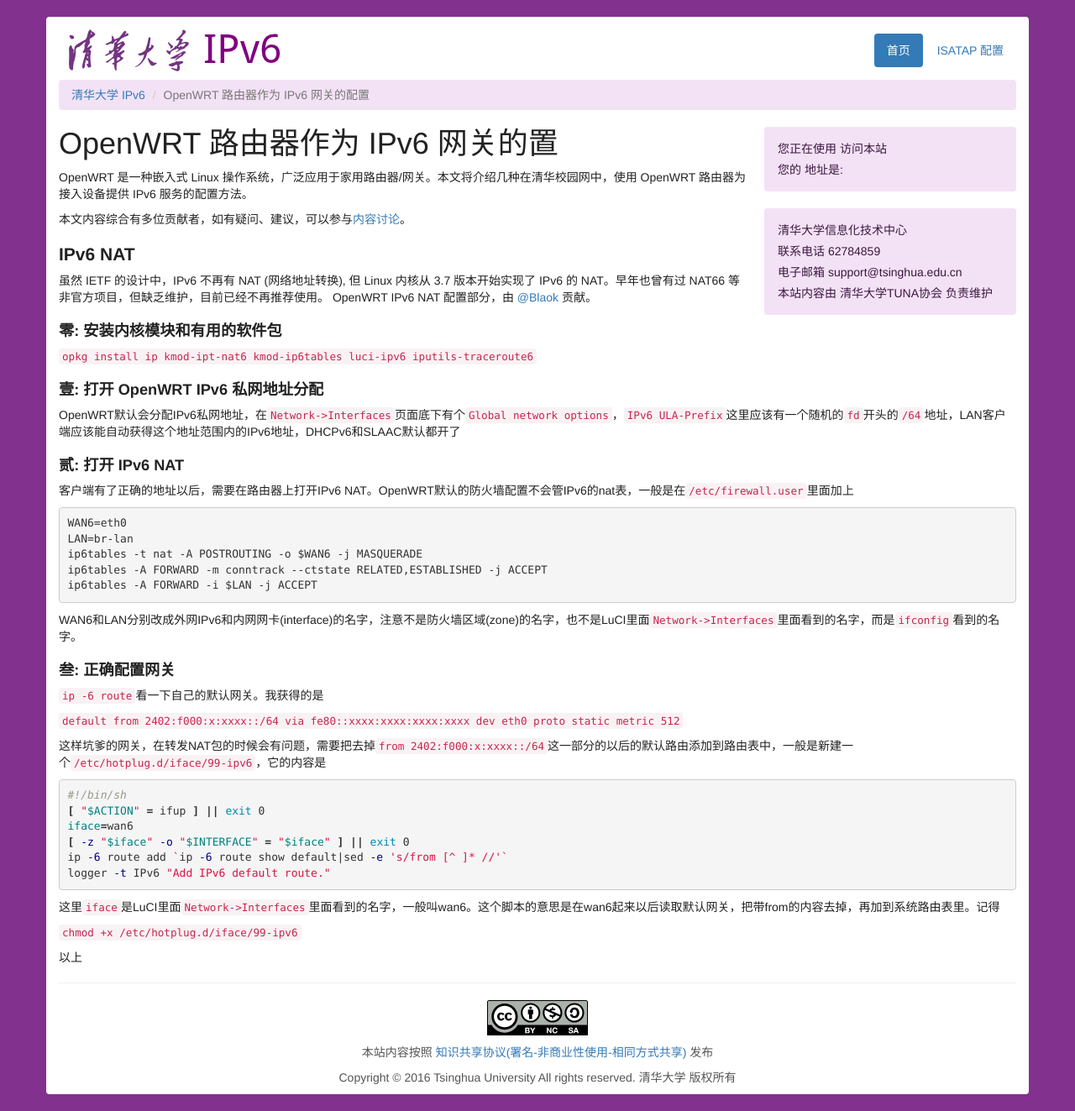
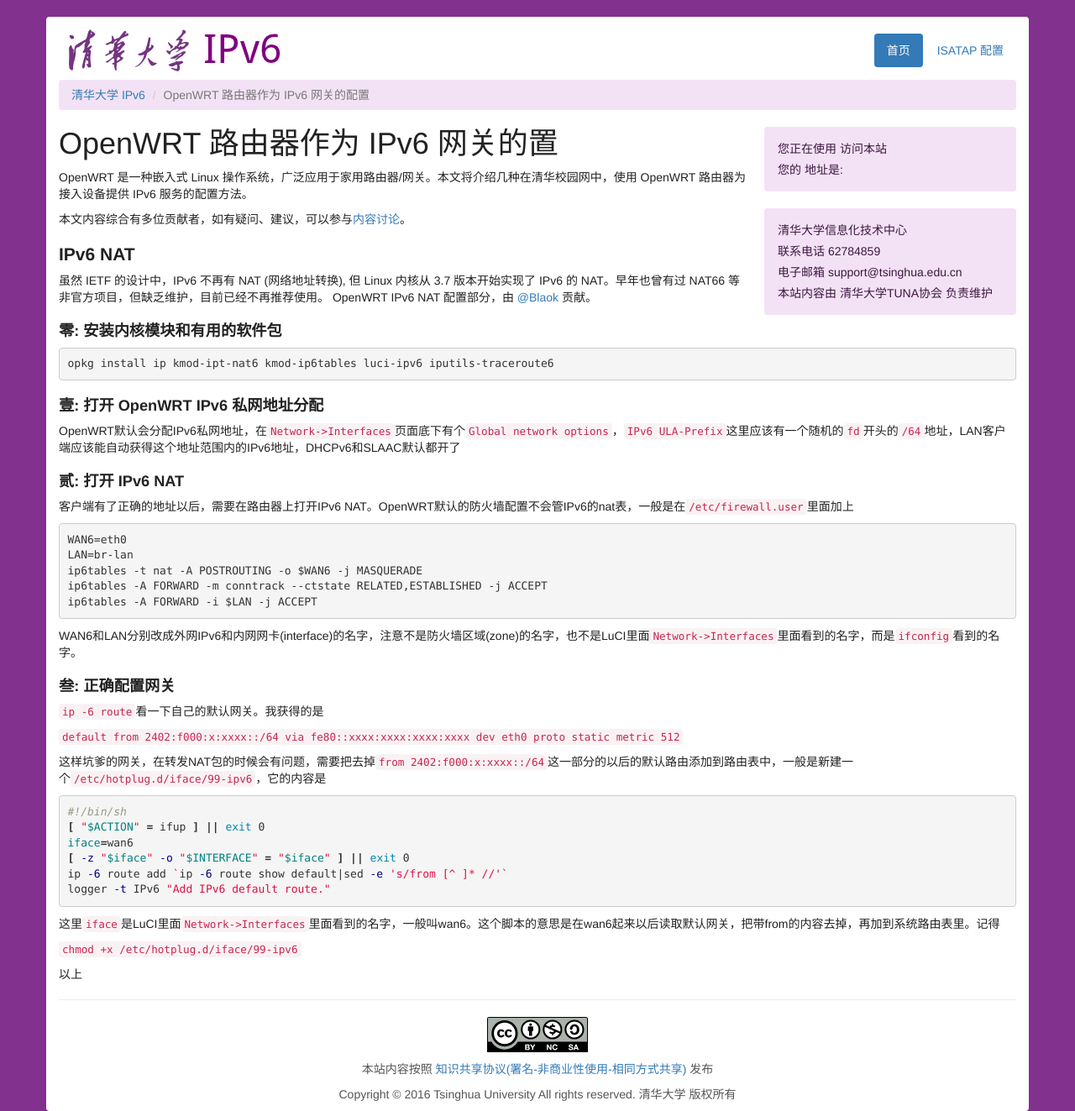
Before and after one commit to wtx626/ipv6.tsinghua.edu.cn, a Jekyll site: the page built from openwrt.md, in a window 1280 px wide. Shown: the whole page at 84% size. Built offline with Jekyll 4.4.1, drawn with Linux system fonts in a browser that asks for light colours.

Commit message:
fix typesetting

````diff
--- a/openwrt.md
+++ b/openwrt.md
@@ -18,7 +18,9 @@ OpenWRT IPv6 NAT 配置部分，由 [@Blaok](https://blog.blaok.me/) 贡献。
 
 ### 零: 安装内核模块和有用的软件包
 
-`opkg install ip kmod-ipt-nat6 kmod-ip6tables luci-ipv6 iputils-traceroute6`
+```
+opkg install ip kmod-ipt-nat6 kmod-ip6tables luci-ipv6 iputils-traceroute6
+```
 
 ### 壹: 打开 OpenWRT IPv6 私网地址分配
 
@@ -27,6 +29,7 @@ OpenWRT IPv6 NAT 配置部分，由 [@Blaok](https://blog.blaok.me/) 贡献。
 ### 贰: 打开 IPv6 NAT
 
 客户端有了正确的地址以后，需要在路由器上打开IPv6 NAT。OpenWRT默认的防火墙配置不会管IPv6的nat表，一般是在`/etc/firewall.user`里面加上
+
 ```
 WAN6=eth0
 LAN=br-lan
````
